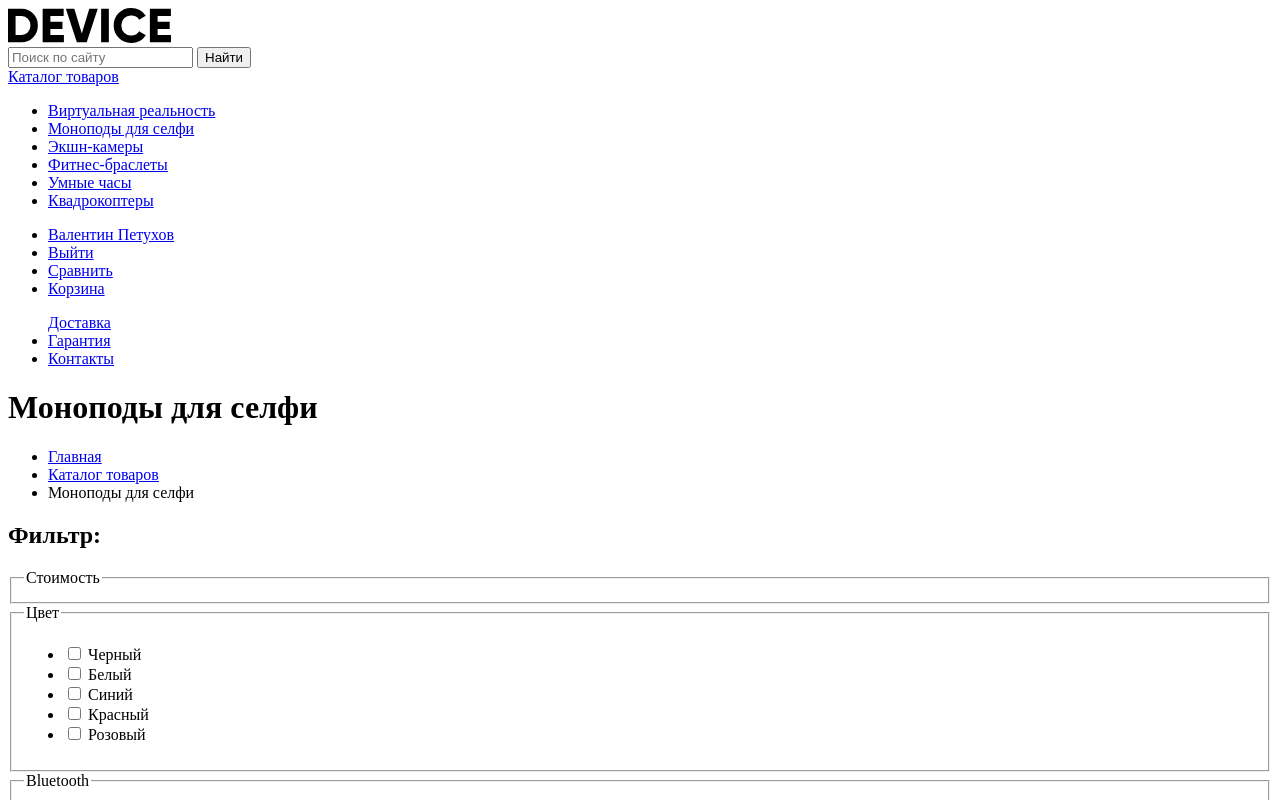
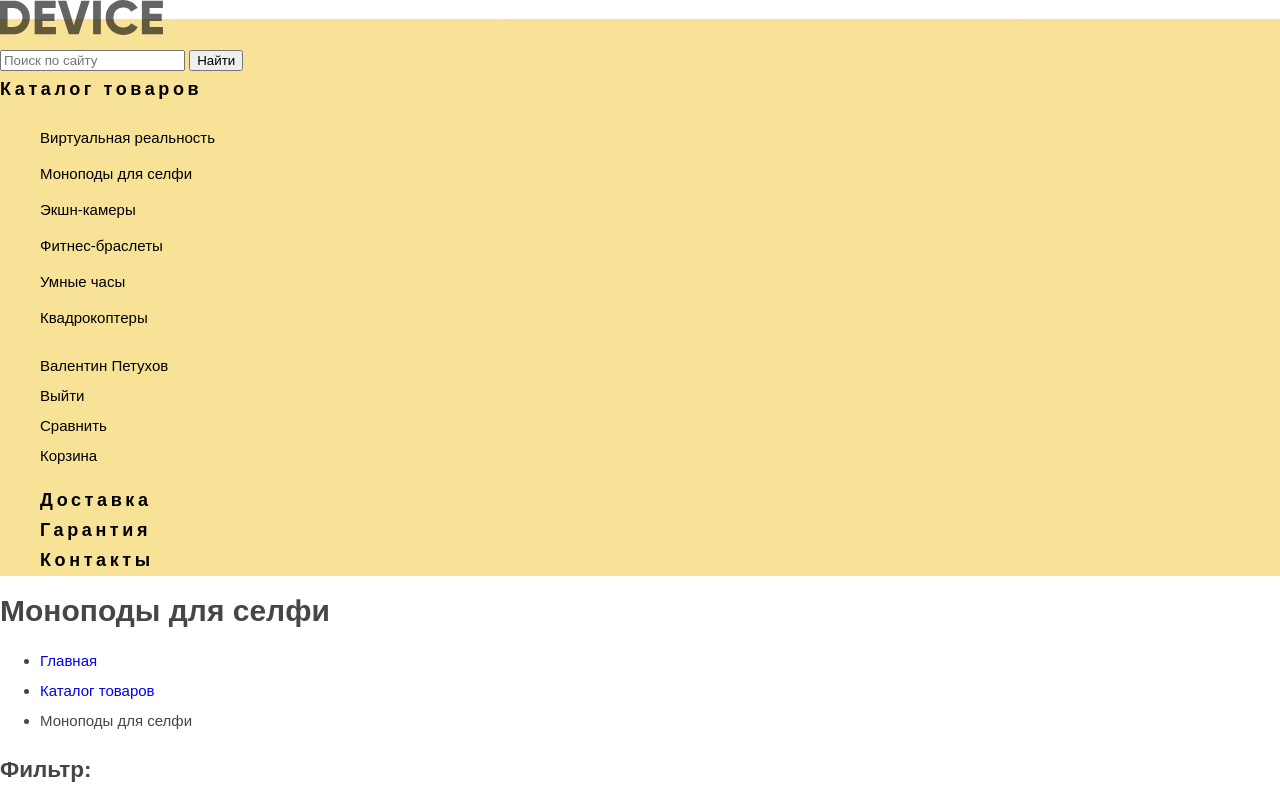
Before and after one commit to SD-Dikov/801717-device-24, a plain HTML site: page catalog.html in a window 1280 px wide. Shown: the top 800 px of the page. Drawn offline with Linux system fonts and the light colour scheme.

Commit message:
Начало стилизации каталога

```diff
--- a/catalog.html
+++ b/catalog.html
@@ -4,10 +4,72 @@
 <head>
   <meta charset="utf-8">
   <title>DEVICE</title>
+
+
+  <link rel="stylesheet" href="css/style.css">
 </head>
 
 <body>
   <header class="main-header">
+    <div class="main-header-column">
+      <a class="main-header-logo">
+        <img src="img/main-header-logo.svg" alt="Логотип сайта Девайс" width="163" height="35">
+      </a>
+      <form class="main-header-site-search" action="index.html" method="set">
+        <input class="main-header-site-search-input" type="search" name="search" placeholder="Поиск по сайту">
+        <button type="submit" name="search-btn" class="main-header-site-search-btn">Найти</button>
+      </form>
+      <a href="catalog" class="main-header-navigation-catalog-btn">Каталог товаров</a>
+      <ul class="main-header-catalog-navigation">
+        <li class="main-header-catalog-navigation-item">
+          <a href="vr-catalog" class="main-header-catalog-navigation-link">Виртуальная реальность</a>
+        </li>
+        <li class="main-header-catalog-navigation-item">
+          <a href="selfie-catalog" class="main-header-catalog-navigation-link">Моноподы для селфи</a>
+        </li>
+        <li class="main-header-catalog-navigation-item">
+          <a href="cameras-catalog" class="main-header-catalog-navigation-link">Экшн-камеры</a>
+        </li>
+        <li class="main-header-catalog-navigation-item">
+          <a href="menu-catalog" class="main-header-catalog-navigation-link">Фитнес-браслеты</a>
+        </li>
+        <li class="main-header-catalog-navigation-item">
+          <a href="watch-catalog" class="main-header-catalog-navigation-link">Умные часы</a>
+        </li>
+        <li class="main-header-catalog-navigation-item">
+          <a href="copters-catalog" class="main-header-catalog-navigation-link">Квадрокоптеры</a>
+        </li>
+      </ul>
+    </div>
+    <nav class="main-navigation">
+      <ul class="main-header-user-menu">
+        <li class="main-header-user-menu-item">
+          <a href="#" class="main-header-user-menu-link">Валентин Петухов</a>
+        </li>
+        <li class="main-header-user-menu-item">
+          <a href="#" class="main-header-user-menu-link">Выйти</a>
+        </li>
+        <li class="main-header-user-menu-item">
+          <a href="#" class="main-header-user-menu-link">Сравнить</a>
+        </li>
+        <li class="main-header-user-menu-item">
+          <a href="#" class="main-header-user-menu-link">Корзина</a>
+        </li>
+      </ul>
+      <ul class="main-header-site-menu">
+        <li class="main-header-site-menu-item">
+        <a href="/delivery.html" class="main-header-site-menu-link">Доставка</a>
+        </li>
+        <li class="main-header-site-menu-item">
+          <a href="/warranty.html" class="main-header-site-menu-link">Гарантия</a>
+        </li>
+        <li class="main-header-site-menu-item">
+          <a href="/Contacts.html" class="main-header-site-menu-link">Контакты</a>
+        </li>
+      </ul>
+    </nav>
+  </header>
+  <!-- <header class="main-header">
     <div class="header-column">
       <a class="main-header-logo">
         <img src="img/main-header-logo.svg" alt="Логотип сайта Девайс" width="163" height="35">
@@ -64,7 +126,7 @@
         </li>
       </ul>
     </nav>
-  </header>
+  </header> -->
 
 
 
--- a/css/style.css
+++ b/css/style.css
@@ -12,9 +12,6 @@ a {
   text-decoration: none;
 }
 /* MAIN BTN */
-.main-header{
-  background-image: linear-gradient(#ffffff 19px, rgba(240, 197, 46, 0.5) 19px);
-}
 
 .main-btn {
   font-family: "Gilroy-ExtraBold", Arial, sans-serif;
@@ -38,6 +35,9 @@ a {
 }
 
 /* MAIN HEADER */
+.main-header{
+  background-image: linear-gradient(#ffffff 19px, rgba(240, 197, 46, 0.5) 19px);
+}
 .main-header-site-search,
 .main-header-user-menu-link {
   font-family: "OpenSans-Light", Arial, sans-serif;
@@ -169,6 +169,9 @@ opacity: 0.3;
 
 /* SERVICES */
 
+.services{
+    background-image: linear-gradient(#ffffff 100px, #e5e5e5 100px);
+}
 .services-item-list,
 .services-article-list{
   list-style: none;
@@ -274,3 +277,5 @@ color: #000000;
   font-weight: 300;
   color: #ffffff;
 }
+
+/* CATALOG_HEADER */
```
Also changed, not shown: index.html (+1 -1 lines).
